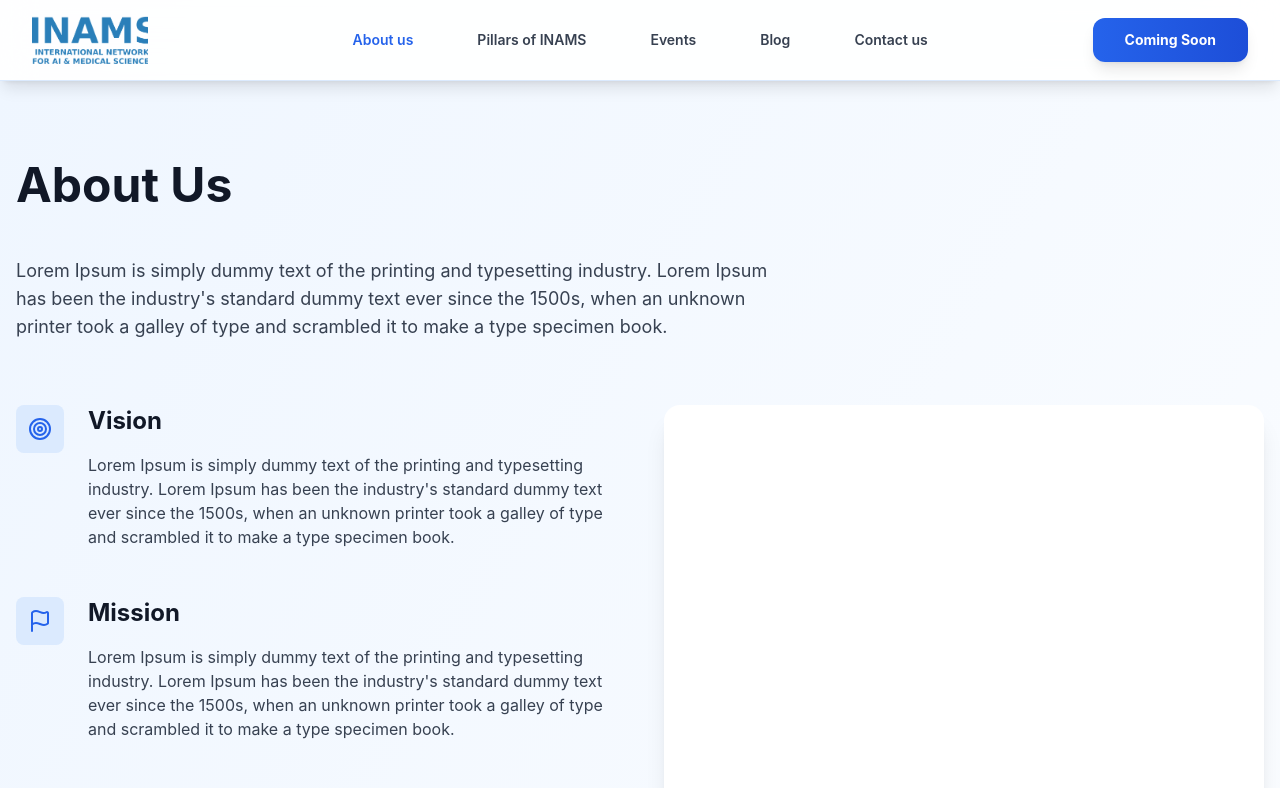
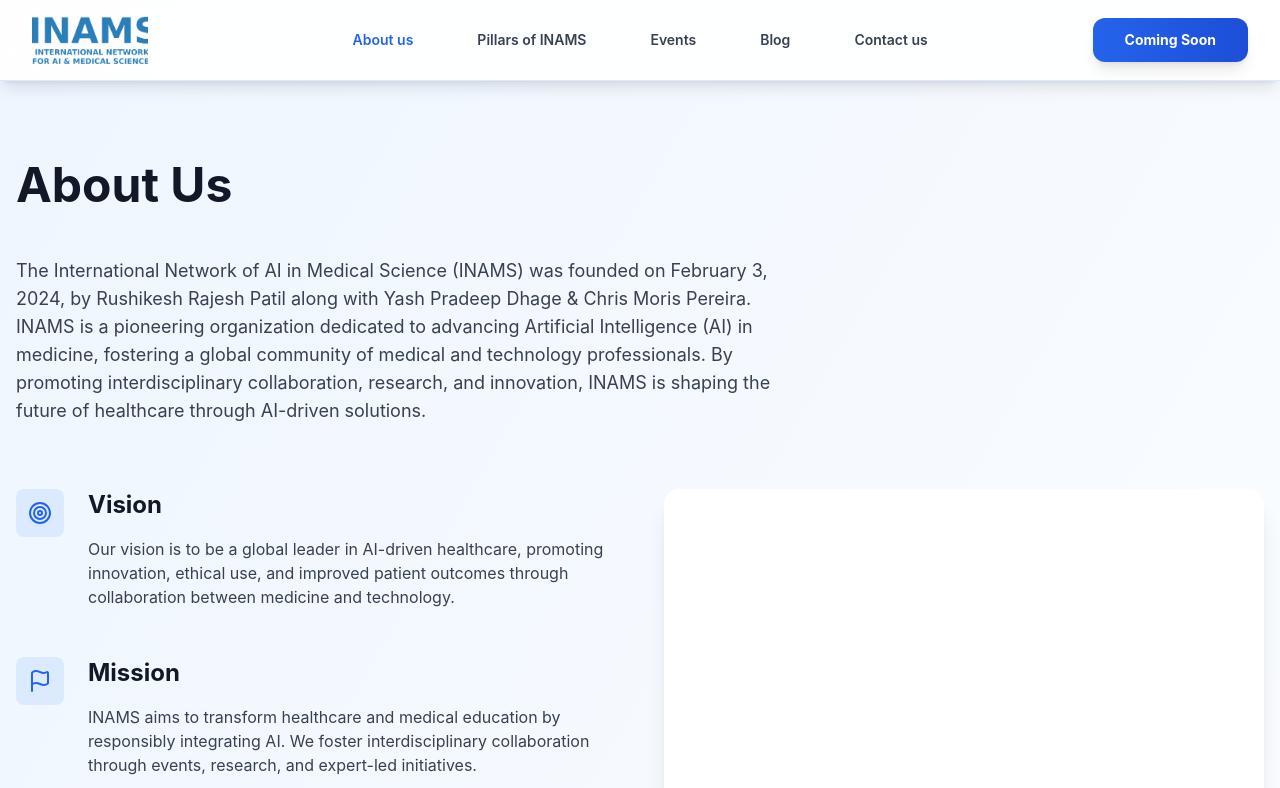
Before and after one commit to chrispereira-god/inams-website, a React (Create React App) app: page /about in a window 1280 px wide. Shown: the top 788 px of the page. Built offline with nearby package versions, Linux system fonts and the light colour scheme.

Commit message:
description

```diff
--- a/src/pages/About.js
+++ b/src/pages/About.js
@@ -81,7 +81,9 @@
       <div className="max-w-7xl mx-auto px-4">
         <h1 className="text-4xl md:text-5xl font-bold text-gray-900 mb-12">About Us</h1>
         <p className="text-lg text-gray-700 mb-16 max-w-3xl">
-          Lorem Ipsum is simply dummy text of the printing and typesetting industry. Lorem Ipsum has been the industry's standard dummy text ever since the 1500s, when an unknown printer took a galley of type and scrambled it to make a type specimen book.
+          The International Network of AI in Medical Science (INAMS) was founded on February 3, 2024, by Rushikesh Rajesh Patil along with Yash Pradeep Dhage & Chris Moris Pereira.
+INAMS is a pioneering organization dedicated to advancing Artificial Intelligence (AI) in medicine, fostering a global community of medical and technology professionals. By promoting interdisciplinary collaboration, research, and innovation, INAMS is shaping the future of healthcare through AI-driven solutions.
+
         </p>
 
         {/* Vision, Mission, Goals Section */}
@@ -95,7 +97,7 @@
               <div>
                 <h2 className="text-2xl font-bold text-gray-900 mb-4">Vision</h2>
                 <p className="text-gray-700">
-                  Lorem Ipsum is simply dummy text of the printing and typesetting industry. Lorem Ipsum has been the industry's standard dummy text ever since the 1500s, when an unknown printer took a galley of type and scrambled it to make a type specimen book.
+                  Our vision is to be a global leader in AI-driven healthcare, promoting innovation, ethical use, and improved patient outcomes through collaboration between medicine and technology.
                 </p>
               </div>
             </div>
@@ -108,7 +110,7 @@
               <div>
                 <h2 className="text-2xl font-bold text-gray-900 mb-4">Mission</h2>
                 <p className="text-gray-700">
-                  Lorem Ipsum is simply dummy text of the printing and typesetting industry. Lorem Ipsum has been the industry's standard dummy text ever since the 1500s, when an unknown printer took a galley of type and scrambled it to make a type specimen book.
+                   INAMS aims to transform healthcare and medical education by responsibly integrating AI. We foster interdisciplinary collaboration through events, research, and expert-led initiatives.
                 </p>
               </div>
             </div>
@@ -121,7 +123,7 @@
               <div>
                 <h2 className="text-2xl font-bold text-gray-900 mb-4">Goals</h2>
                 <p className="text-gray-700">
-                  Lorem Ipsum is simply dummy text of the printing and typesetting industry. Lorem Ipsum has been the industry's standard dummy text ever since the 1500s, when an unknown printer took a galley of type and scrambled it to make a type specimen book.
+                  We organize events and publish research to promote AI in medicine, build global networks, and support innovations that enhance diagnostics, clinical efficiency, and education.
                 </p>
               </div>
             </div>
--- a/src/pages/Home.js
+++ b/src/pages/Home.js
@@ -147,7 +147,7 @@
                 </h2>
 
                 <p className="text-lg text-gray-600 leading-relaxed">
-                  Lorem Ipsum is simply dummy text of the printing and typesetting industry. Lorem Ipsum has been the industry's standard dummy text ever since the 1500s, when an unknown printer took a galley of type and scrambled it to make a type specimen book.
+                  Continuing Professional Development (CPD) is the process of maintaining and enhancing the knowledge, skills, and experience needed to deliver high-quality healthcare. At INAMS, we believe CPD is essential for empowering medical professionals and students to stay up-to-date with advancements, improve patient care, and grow confidently in their careers.
                 </p>
               </div>
 
--- a/src/pages/Pillars.js
+++ b/src/pages/Pillars.js
@@ -5,19 +5,19 @@
   const pillars = [
     {
       title: "Department of AI",
-      description: "Lorem Ipsum is simply dummy text of the printing and typesetting industry. Lorem Ipsum has been the industry's standard dummy text ever since the 1500s, when an unknown printer took a galley of type and scrambled it to make a type specimen book.",
+      description: "The Department of AI at INAMS is where medicine meets machine intelligence. We explore the transformative role of AI in healthcare — from diagnostics and medical imaging to predictive analytics and digital health tools. Our goal is to equip students and professionals with the skills and knowledge to innovate responsibly, leveraging AI to solve real-world medical challenges. - We don’t just study AI — we apply it to save lives.",
       icon: <Brain className="w-8 h-8 text-blue-600" />,
       image: "https://source.unsplash.com/random/800x400/?artificial-intelligence"
     },
     {
       title: "Department of Medicine",
-      description: "Lorem Ipsum is simply dummy text of the printing and typesetting industry. Lorem Ipsum has been the industry's standard dummy text ever since the 1500s, when an unknown printer took a galley of type and scrambled it to make a type specimen book.",
+      description: "Rooted in evidence-based clinical science, the Department of Medicine focuses on enhancing medical understanding through interactive education, hands-on training, and multidisciplinary collaboration. From anatomy to pathology, we promote deep learning that integrates traditional knowledge with modern innovation — preparing students for a future where medicine is both human and high-tech. - Preserving the art of healing while embracing the science of progress.",
       icon: <Stethoscope className="w-8 h-8 text-blue-600" />,
       image: "https://source.unsplash.com/random/800x400/?medicine"
     },
     {
       title: "Research and Development",
-      description: "Lorem Ipsum is simply dummy text of the printing and typesetting industry. Lorem Ipsum has been the industry's standard dummy text ever since the 1500s, when an unknown printer took a galley of type and scrambled it to make a type specimen book.",
+      description: "The R&D wing of INAMS is the heartbeat of innovation. Here, ideas turn into impact. We foster a culture of scientific curiosity, mentoring students in high-quality research, systematic reviews, AI-integrated projects, and clinical innovation. Whether it’s publishing, prototyping, or problem-solving, our focus is on pushing the boundaries of what’s possible in medicine and technology. - From questions to discoveries — we build the future of healthcare through research.",
       icon: <FlaskConical className="w-8 h-8 text-blue-600" />,
       image: "https://source.unsplash.com/random/800x400/?research-lab"
     }
@@ -28,7 +28,7 @@
       <div className="max-w-7xl mx-auto px-4">
         <h1 className="text-4xl md:text-5xl font-bold text-gray-900 mb-12">Core Pillars of INAMS</h1>
         <p className="text-lg text-gray-700 mb-16 max-w-3xl">
-          Lorem Ipsum is simply dummy text of the printing and typesetting industry. Lorem Ipsum has been the industry's standard dummy text ever since the 1500s, when an unknown printer took a galley of type and scrambled it to make a type specimen book.
+          At INAMS, our mission is to empower the next generation of medical professionals and innovators by integrating artificial intelligence, cutting-edge medical science, and research excellence. Our structure is built on three foundational pillars that drive all our initiatives:
         </p>
 
         <div className="space-y-16">
```
